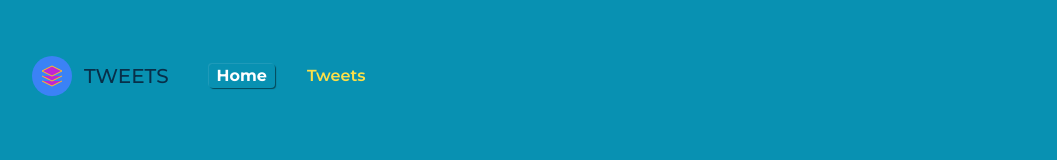
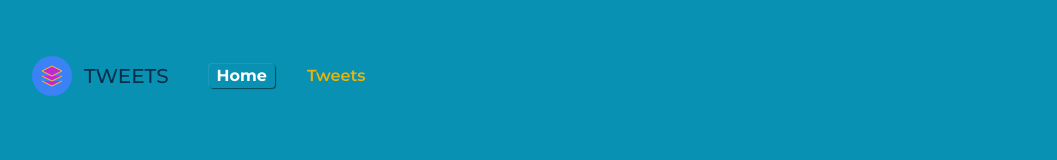
Before and after one commit to AleksandrSherehkov/react-test-case, a React (Vite) app: page / in a window 1280 px wide. Shown: the top 160 px of the page, without its empty margins (8-1065 px from the left). Built offline with nearby package versions, Linux system fonts and the light colour scheme.

Commit message:
ADD:Filtred Result

```diff
--- /dev/null
+++ b/src/components/FilterResult/FilterResult.jsx
@@ -0,0 +1,14 @@
+import PropTypes from 'prop-types';
+export const FilterResult = ({ users: { length } }) => {
+  return (
+    <div className="flex items-center justify-center">
+      <p className="shadow-link p-2 rounded-lg text-2xl font-semibold text-yellow-500">
+        Filtered: <span className="italic">{length} users</span>
+      </p>
+    </div>
+  );
+};
+
+FilterResult.propTypes = {
+  users: PropTypes.arrayOf(PropTypes.object).isRequired,
+};
--- a/src/components/Navigation/Navigation.jsx
+++ b/src/components/Navigation/Navigation.jsx
@@ -9,7 +9,7 @@ export const Navigation = () => {
   const activeLink =
     ' text-white  shadow-link px-2 transition-all duration-500 ease-in-out hover:text-white font-bold  rounded';
   return (
-    <nav className=" flex flex-wrap gap-8  items-center text-yellow-300 font-semibold justify-center ">
+    <nav className=" flex flex-wrap gap-8  items-center text-yellow-500 font-semibold justify-center ">
       {links.map(({ path, title }) => (
         <NavLink
           to={path}
--- a/src/components/TweetsList/TweetsList.jsx
+++ b/src/components/TweetsList/TweetsList.jsx
@@ -7,6 +7,7 @@ import { LoadingIndicator } from '@/components/LoadingIndicator/LoadingIndicator
 import { ErrorIndicator } from '@/components/ErrorIndicator/ErrorIndicator';
 import { NoTweetsFound } from '@/components/NoTweetsFound/NoTweetsFound';
 import { TweetCard } from '@/components/TweetCard/TweetCard';
+import { FilterResult } from '@/components/FilterResult/FilterResult';
 
 export const TweetsList = ({ state }) => {
   const TWEETS_PER_PAGE = 3;
@@ -29,6 +30,7 @@ export const TweetsList = ({ state }) => {
 
   return (
     <>
+      <FilterResult users={users} />
       <ul className="flex  justify-center items-center flex-wrap gap-[48px] w-full mt-20">
         {showUsers.map(user => (
           <TweetCard key={user.id} data={user} />
```
